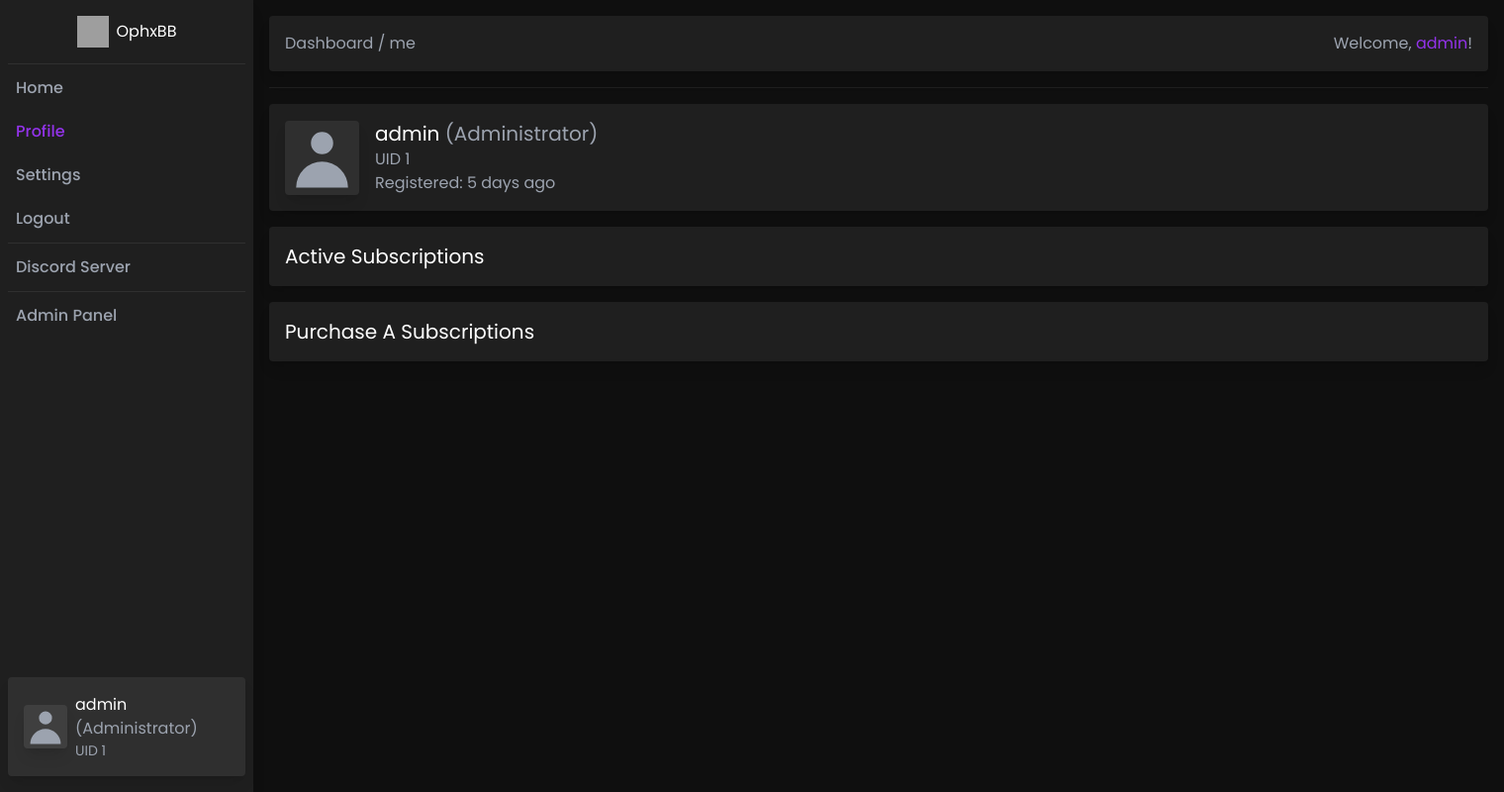
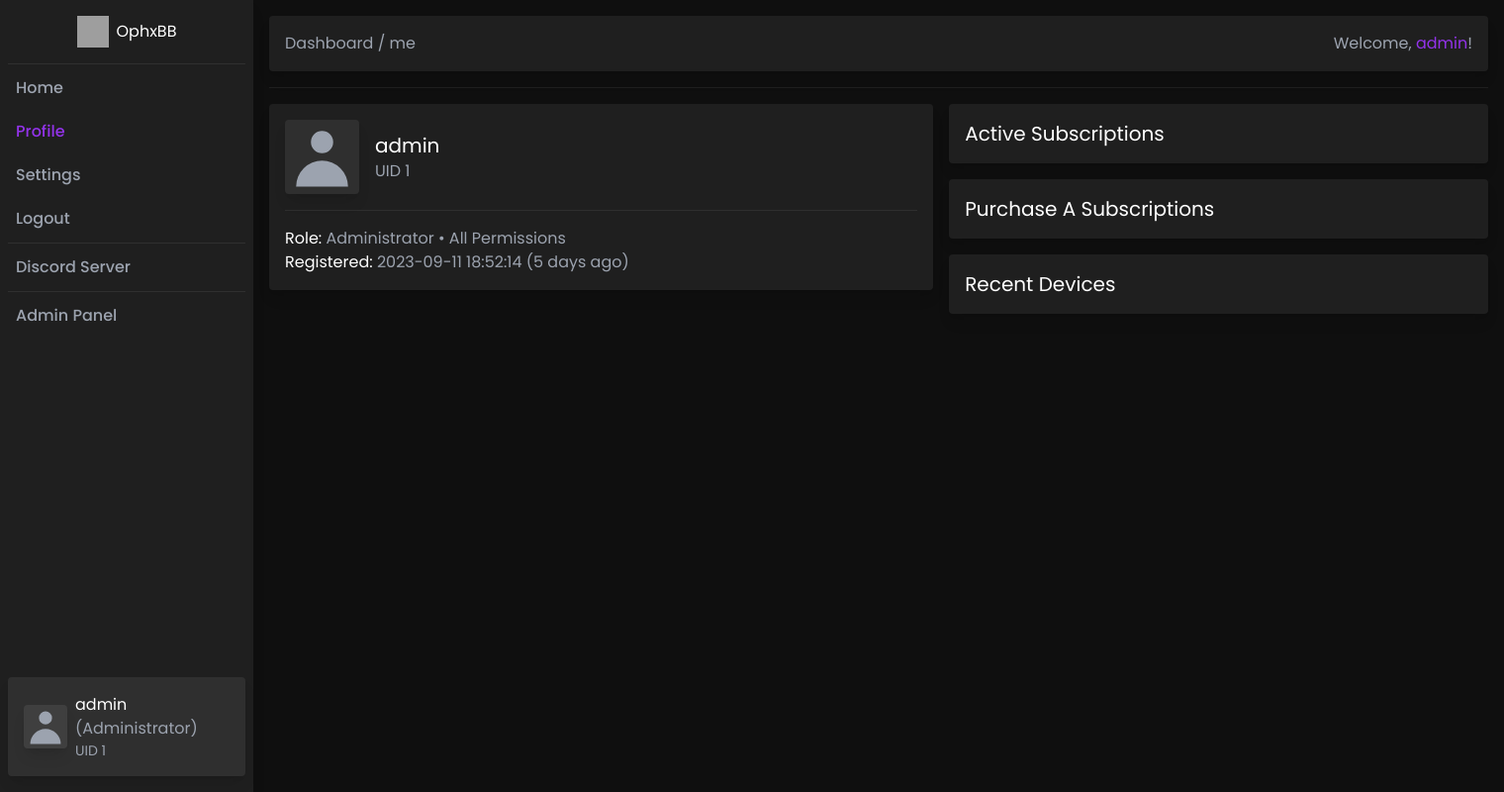
Before and after one commit to ophx/ophxbb, a PHP site: page /dashboard/me in a window 1520 px wide. Shown: the whole page at 99% size. Run offline with PHP 8.4, Linux system fonts and the light colour scheme; a user stored in the database is signed in; some libraries are stand-ins or nearby versions; grey boxes are pictures that could not be loaded.

Commit message:
updated profile

```diff
--- a/dashboard/me.php
+++ b/dashboard/me.php
@@ -40,6 +40,8 @@
                 <div class="space-y-4">
                     <?php require_once("../components/dashboard/header.php"); ?>
 
+                    <div class="flex gap-4 items-start w-full">
+                        <div class="flex flex-col gap-4 w-full">
                             <div class="bg-[#1f1f1f] shadow-lg rounded p-4">
                                 <div class="flex items-center gap-4">
                                     <div>
@@ -52,22 +54,44 @@
                                         </div>
                                     </div>
                                     <div>
-                                <p class="text-white text-xl"><?php echo htmlspecialchars($_SESSION["username"]); ?> <span class="text-gray-400">(<?php echo htmlspecialchars($_SESSION["role"]); ?>)</span></p>
+                                        <p class="text-white text-xl"><?php echo htmlspecialchars($_SESSION["username"]); ?></p>
                                         <p class="text-gray-400">UID <?php echo htmlspecialchars($_SESSION["id"]); ?></p>
-                                <p class="text-gray-400">Registered: <?php
-                                                                        $d = strtotime(htmlspecialchars($_SESSION["created_at"]));
-                                                                        echo timeAgo($d);
-                                                                    ?></p>
-                            </div>
                                     </div>
                                 </div>
 
+                                <div class="mt-4 mb-4 border-b border-[#2f2f2f]"></div>
+
+                                <p class="text-gray-400">
+                                    <span class="text-white">Role:</span> <?php echo htmlspecialchars($_SESSION["role"]); ?>
+                                    <?php if (htmlspecialchars($_SESSION["role"]) == "Administrator") { ?>
+                                        <span>&bullet;</span>
+                                        <span>All Permissions</span>
+                                    <?php } else { ?>
+                                        <span>&bullet;</span>
+                                        <span>Basic Permissions</span>
+                                    <?php } ?>
+                                </p>
+                                <p class="text-gray-400"><span class="text-white">Registered:</span> <?php echo htmlspecialchars($_SESSION["created_at"]); ?> (<?php
+                                                                        $d = strtotime(htmlspecialchars($_SESSION["created_at"]));
+                                                                        echo timeAgo($d);
+                                                                    ?>)
+                                </p>
+                            </div>
+                        </div>
+
+                        <div class="flex flex-col gap-4 w-[1000px]">
                             <div class="bg-[#1f1f1f] shadow-lg rounded p-4">
                                 <p class="text-white text-xl">Active Subscriptions</p>
                             </div>
 
                             <div class="bg-[#1f1f1f] shadow-lg rounded p-4">
                                 <p class="text-white text-xl">Purchase A Subscriptions</p>
+                            </div>
+
+                            <div class="bg-[#1f1f1f] shadow-lg rounded p-4">
+                                <p class="text-white text-xl">Recent Devices</p>
+                            </div>
+                        </div>
                     </div>
                 </div>
             </div>
```
Lines whose indentation alone changed are shown as unchanged.
